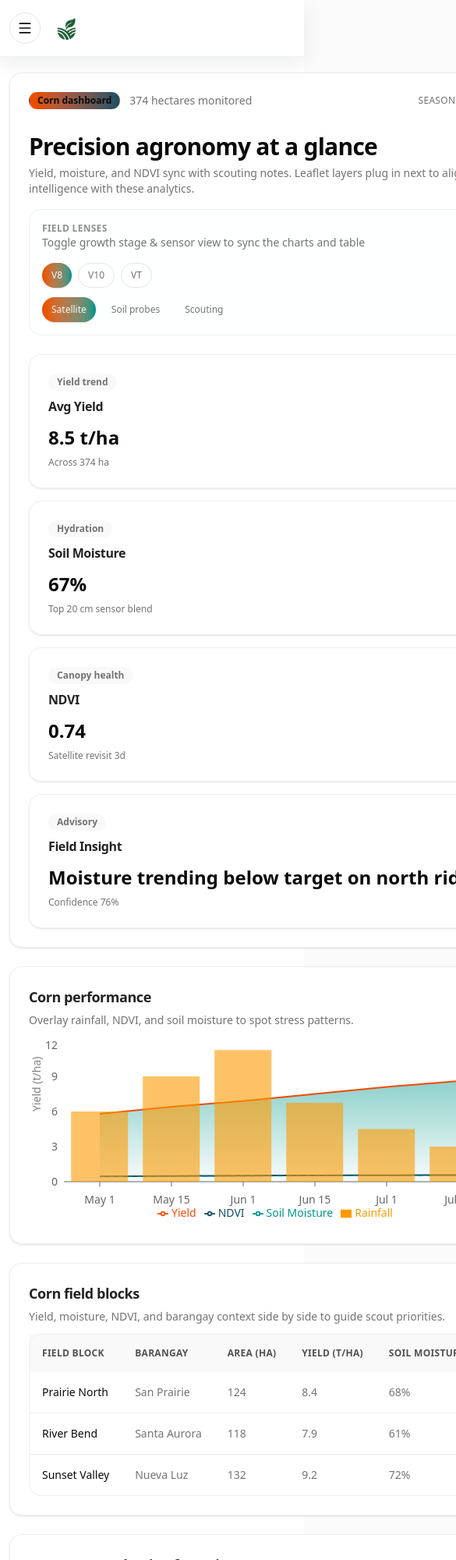
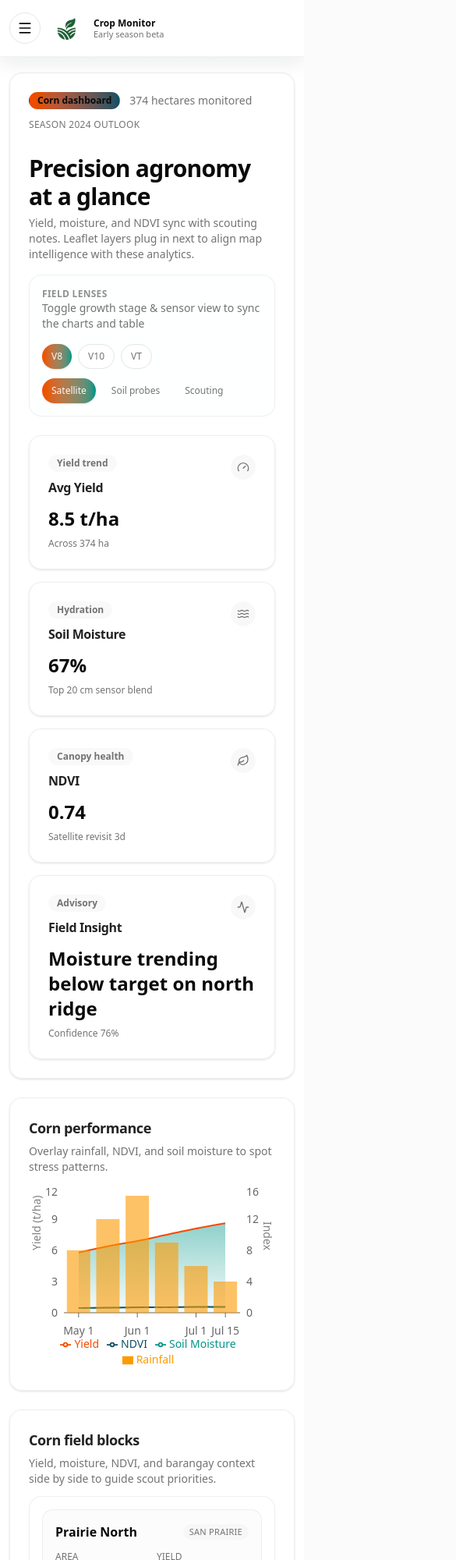
Before and after one commit to ronniechy26/crop-monitoring-dashboard, a Next.js app: page /corn in a window 390 px wide. Shown: the top 2000 px of the page at 78% size, 585 px wide, since content can reach past the window. Built offline with nearby package versions, Linux system fonts and the light colour scheme.

Commit message:
fix : mobile responsiveness

```diff
--- a/app/corn/page.tsx
+++ b/app/corn/page.tsx
@@ -1,5 +1,18 @@
+import type { Metadata, Viewport } from "next";
+
 import { CropDashboard } from "@/components/dashboard/crop-dashboard";
 import { getCropMetrics } from "@/lib/crop-data";
+
+export const metadata: Metadata = {
+  title: "Corn Dashboard · Crop Monitor",
+  description: "Live telemetry for corn fields with yield, NDVI, and moisture insights.",
+};
+
+export const viewport: Viewport = {
+  width: "device-width",
+  initialScale: 1,
+  maximumScale: 1,
+};
 
 export default async function CornPage() {
   const metrics = await getCropMetrics("corn");
--- a/app/layout.tsx
+++ b/app/layout.tsx
@@ -34,7 +34,7 @@ export default function RootLayout({
       </head>
       <body
         suppressHydrationWarning
-        className={`${geistSans.variable} ${geistMono.variable} bg-muted/40 antialiased`}
+        className={`${geistSans.variable} ${geistMono.variable} bg-muted/40 antialiased overflow-x-hidden`}
       >
         <AppShell>{children}</AppShell>
       </body>
--- a/app/onion/page.tsx
+++ b/app/onion/page.tsx
@@ -1,5 +1,18 @@
+import type { Metadata, Viewport } from "next";
+
 import { CropDashboard } from "@/components/dashboard/crop-dashboard";
 import { getCropMetrics } from "@/lib/crop-data";
+
+export const metadata: Metadata = {
+  title: "Onion Dashboard · Crop Monitor",
+  description: "Mobile-ready overview for onion plots with production, NDVI, and soil data.",
+};
+
+export const viewport: Viewport = {
+  width: "device-width",
+  initialScale: 1,
+  maximumScale: 1,
+};
 
 export default async function OnionPage() {
   const metrics = await getCropMetrics("onion");
--- a/components/dashboard/crop-dashboard.tsx
+++ b/components/dashboard/crop-dashboard.tsx
@@ -47,7 +47,7 @@ export function CropDashboard({ metrics, crop, gradient }: CropDashboardProps) {
     .sort((a, b) => b.latestProduction - a.latestProduction);
 
   return (
-    <div className="grid gap-6 xl:grid-cols-[1.75fr,1fr] 2xl:grid-cols-[2.05fr,1fr]">
+    <div className="grid w-full min-w-0 max-w-full gap-6 xl:grid-cols-[1.75fr,1fr] 2xl:grid-cols-[2.05fr,1fr]">
       <div className="space-y-6">
         <Card className="border-border/70 bg-card/95 shadow-sm">
           <CardHeader className="pb-4">
@@ -129,7 +129,7 @@ export function CropDashboard({ metrics, crop, gradient }: CropDashboardProps) {
           </CardHeader>
           <CardContent>
             <div className="rounded-2xl border border-border/60">
-              <div className="w-full overflow-x-auto">
+              <div className="hidden w-full overflow-x-auto md:block">
                 <Table className="min-w-[520px]">
                   <TableHeader className="bg-muted/60">
                     <TableRow>
@@ -145,13 +145,50 @@ export function CropDashboard({ metrics, crop, gradient }: CropDashboardProps) {
                         <TableCell className="font-medium text-foreground">
                           {row.barangay}
                         </TableCell>
-                        <TableCell>{row.latestProduction.toLocaleString()}</TableCell>
+                        <TableCell>
+                          {row.latestProduction.toLocaleString()}
+                        </TableCell>
                         <TableCell>{row.totalArea.toFixed(0)}</TableCell>
                         <TableCell>{row.averageYield.toFixed(1)}</TableCell>
                       </TableRow>
                     ))}
                   </TableBody>
                 </Table>
+              </div>
+              <div className="flex flex-col gap-3 p-4 text-sm md:hidden">
+                {barangayRows.map((row) => (
+                  <div
+                    key={row.barangay}
+                    className="rounded-xl border border-border/60 bg-muted/30 p-4"
+                  >
+                    <div className="flex items-center justify-between">
+                      <p className="text-base font-semibold text-foreground">
+                        {row.barangay}
+                      </p>
+                      <span className="text-xs font-medium uppercase tracking-wide text-muted-foreground">
+                        {row.totalArea.toFixed(0)} ha
+                      </span>
+                    </div>
+                    <dl className="mt-3 grid grid-cols-2 gap-3 text-sm">
+                      <div>
+                        <dt className="text-xs uppercase text-muted-foreground">
+                          Latest tons
+                        </dt>
+                        <dd className="font-semibold text-foreground">
+                          {row.latestProduction.toLocaleString()}
+                        </dd>
+                      </div>
+                      <div>
+                        <dt className="text-xs uppercase text-muted-foreground">
+                          Avg yield
+                        </dt>
+                        <dd className="font-semibold text-foreground">
+                          {row.averageYield.toFixed(1)} t/ha
+                        </dd>
+                      </div>
+                    </dl>
+                  </div>
+                ))}
               </div>
             </div>
           </CardContent>
--- a/components/dashboard/crop-data-table.tsx
+++ b/components/dashboard/crop-data-table.tsx
@@ -15,7 +15,7 @@ interface CropDataTableProps {
 export function CropDataTable({ metrics }: CropDataTableProps) {
   return (
     <div className="rounded-2xl border border-border/60 bg-card">
-      <div className="w-full overflow-x-auto">
+      <div className="hidden w-full overflow-x-auto md:block">
         <Table className="min-w-[640px]">
           <TableHeader className="bg-muted/60">
             <TableRow>
@@ -43,6 +43,49 @@ export function CropDataTable({ metrics }: CropDataTableProps) {
           </TableBody>
         </Table>
       </div>
+      <div className="flex flex-col gap-3 p-4 text-sm md:hidden">
+        {metrics.table.map((row) => (
+          <div
+            key={row.id}
+            className="rounded-xl border border-border/60 bg-muted/30 p-4"
+          >
+            <div className="flex items-center justify-between gap-3">
+              <p className="text-base font-semibold text-foreground">{row.name}</p>
+              <span className="rounded-full bg-muted/70 px-2 py-0.5 text-[11px] font-medium uppercase tracking-wide text-muted-foreground">
+                {row.barangay}
+              </span>
+            </div>
+            <dl className="mt-3 grid grid-cols-2 gap-3 text-sm">
+              <div>
+                <dt className="text-xs uppercase text-muted-foreground">Area</dt>
+                <dd className="font-semibold text-foreground">
+                  {row.area.toFixed(0)} ha
+                </dd>
+              </div>
+              <div>
+                <dt className="text-xs uppercase text-muted-foreground">Yield</dt>
+                <dd className="font-semibold text-foreground">
+                  {row.yield.toFixed(1)} t/ha
+                </dd>
+              </div>
+              <div>
+                <dt className="text-xs uppercase text-muted-foreground">
+                  Soil moisture
+                </dt>
+                <dd className="font-semibold text-foreground">
+                  {(row.moisture * 100).toFixed(0)}%
+                </dd>
+              </div>
+              <div>
+                <dt className="text-xs uppercase text-muted-foreground">NDVI</dt>
+                <dd className="font-semibold text-foreground">
+                  {row.ndvi.toFixed(2)}
+                </dd>
+              </div>
+            </dl>
+          </div>
+        ))}
+      </div>
     </div>
   );
 }
--- a/components/layout/app-navbar.tsx
+++ b/components/layout/app-navbar.tsx
@@ -39,11 +39,11 @@ export function AppNavbar() {
                 width={48}
                 height={48}
               />
-              <div className="hidden flex-col leading-tight md:flex">
-                <span className="text-sm font-semibold text-foreground">
+              <div className="flex flex-col leading-tight text-xs sm:text-sm">
+                <span className="font-semibold text-foreground">
                   Crop Monitor
                 </span>
-                <span className="text-xs text-muted-foreground">
+                <span className="text-[11px] text-muted-foreground">
                   Early season beta
                 </span>
               </div>
--- a/components/layout/app-shell.tsx
+++ b/components/layout/app-shell.tsx
@@ -1,6 +1,6 @@
 "use client";
 
-import { useCallback, useTransition, useState, Suspense } from "react";
+import { useCallback, useTransition, useState } from "react";
 
 import { ChevronLeft, ChevronRight } from "lucide-react";
 
@@ -41,8 +41,14 @@ function ShellInner({ children }: AppShellProps) {
   const effectiveCollapsed = showSidebar ? sidebarCollapsed : false;
 
   return (
-    <div className="relative min-h-screen bg-gradient-to-b from-background via-background to-muted/60">
-      {!showSidebar ? <AppNavbar /> : null}
+    <div className="relative min-h-screen overflow-x-hidden bg-gradient-to-b from-background via-background to-muted/60">
+      {showSidebar ? (
+        <div className="lg:hidden">
+          <AppNavbar />
+        </div>
+      ) : (
+        <AppNavbar />
+      )}
       <div
         className={cn(
           "mx-auto flex w-full max-w-[1920px] flex-col gap-5 px-3 py-5 sm:gap-6 sm:px-6 sm:py-6",
@@ -63,12 +69,12 @@ function ShellInner({ children }: AppShellProps) {
         ) : null}
         <div
           className={cn(
-            "flex-1",
+            "flex-1 min-w-0",
             showSidebar ? "lg:pl-4 2xl:pl-6" : "",
           )}
         >
           {showSidebar ? (
-            <div className="mb-6 flex justify-end">
+            <div className="mb-6 hidden justify-end lg:flex">
               <Button
                 type="button"
                 variant="ghost"
@@ -85,7 +91,7 @@ function ShellInner({ children }: AppShellProps) {
               </Button>
             </div>
           ) : null}
-          <main className="space-y-6">{children}</main>
+          <main className="space-y-5 sm:space-y-6">{children}</main>
         </div>
       </div>
       <AppFooter className="mt-12" />
--- a/components/layout/app-sidebar.tsx
+++ b/components/layout/app-sidebar.tsx
@@ -31,7 +31,8 @@ export function AppSidebar({
   return (
     <aside
       className={cn(
-        "group flex w-full flex-col overflow-hidden rounded-2xl border border-border/60 bg-sidebar/70 backdrop-blur supports-[backdrop-filter]:bg-sidebar/50 transition-colors",
+        "group flex w-full flex-col rounded-2xl border border-border/60 bg-sidebar/70 backdrop-blur supports-[backdrop-filter]:bg-sidebar/50 transition-colors",
+        "max-h-[85vh] overflow-y-auto md:max-h-none md:overflow-visible",
         collapsed ? "max-w-[88px] px-2" : "max-w-[260px] px-0",
         className,
       )}
--- a/components/layout/theme-controls.tsx
+++ b/components/layout/theme-controls.tsx
@@ -105,8 +105,8 @@ export function ThemeControls({
       {showNavigationPlacement ? (
         <div
           className={cn(
-            "flex flex-wrap items-center gap-2",
-            variant === "stacked" ? "flex-col items-start gap-3" : "",
+            "hidden flex-wrap items-center gap-2 md:flex",
+            variant === "stacked" ? "md:flex-col md:items-start md:gap-3" : "",
           )}
         >
           <span className="text-xs font-semibold uppercase tracking-wide text-muted-foreground/80">
```
